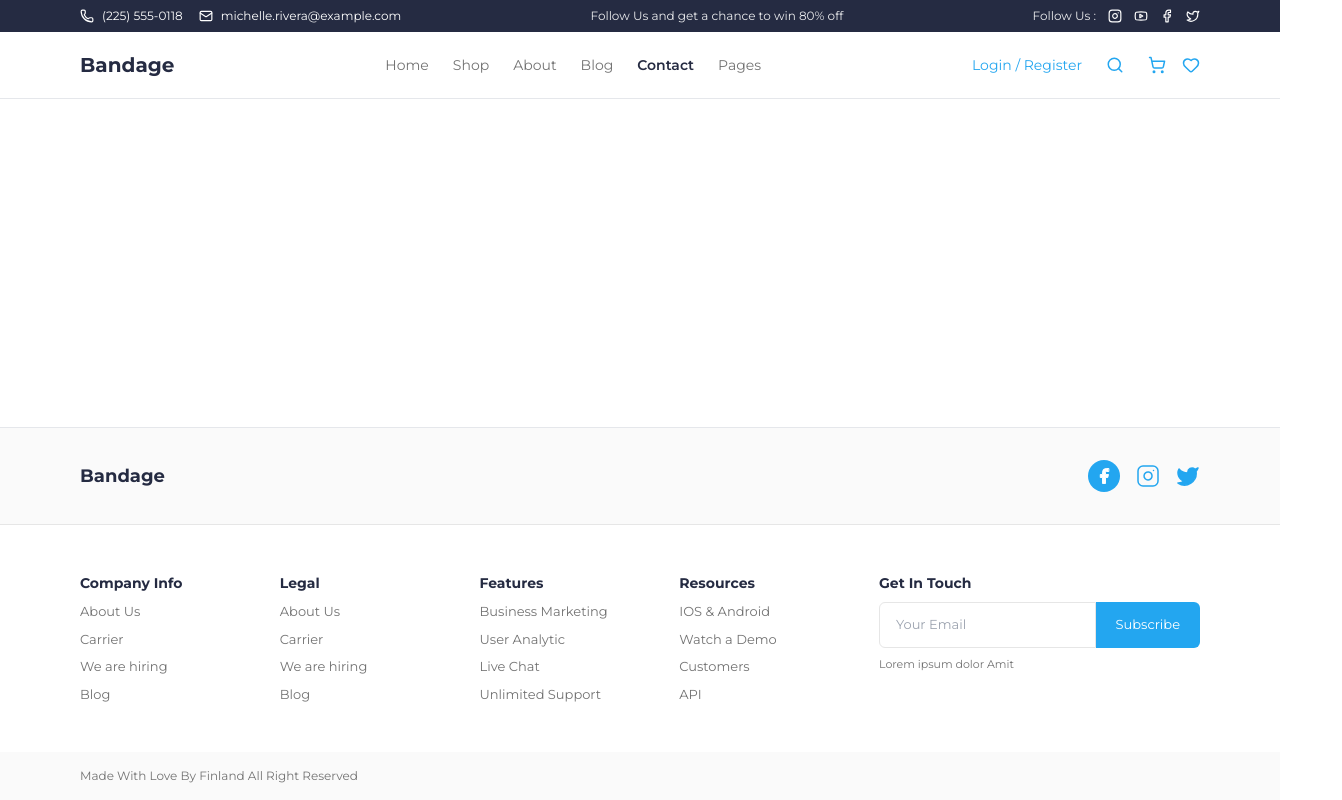
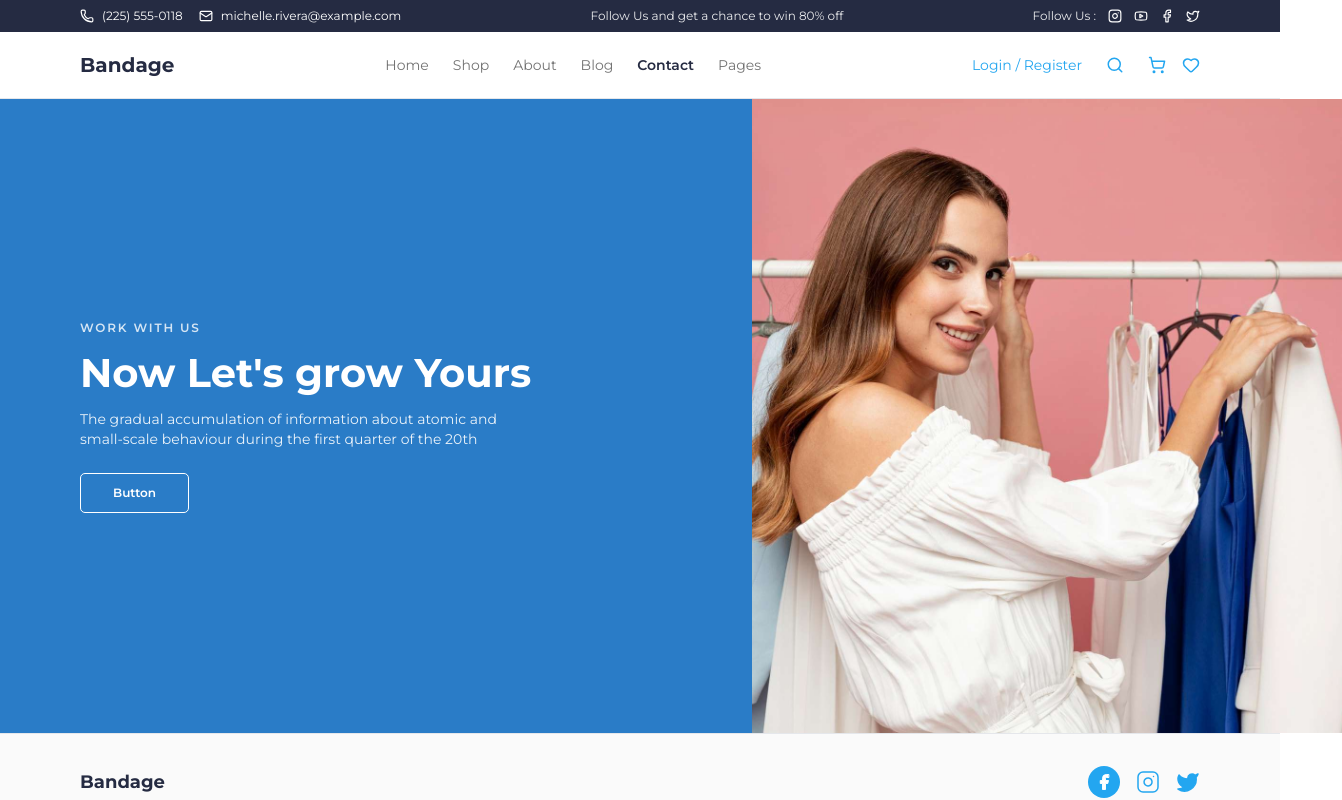
Before and after one commit to ygmrci/workintech-ecommerce, a React (Vite) app: page /contact in a window 1280 px wide. Shown: the top 800 px of the page, 1342 px wide, since content can reach past the window. Built offline with nearby package versions, Linux system fonts and the light colour scheme.

Commit message:
T05: complete ContactPage layout

```diff
--- /dev/null
+++ b/src/pages/ContactPage.jsx
@@ -0,0 +1,54 @@
+import contactImage from "../assets/contact/contact.jpg";
+
+export default function ContactPage() {
+  return (
+    <div className="w-full bg-white">
+      <section className="w-full bg-[#2A7CC7] md:h-[634px]">
+        <div className="w-full max-w-6xl mx-auto px-4 py-12 md:py-0 md:h-full">
+          <div className="relative flex flex-col md:flex-row items-center md:items-stretch md:h-full">
+            <div className="w-full md:w-1/2 flex flex-col items-center md:items-start text-center md:text-left py-10 md:py-0 md:pr-10 md:justify-center">
+              <p className="text-[12px] tracking-[1.8px] font-semibold text-white/80">
+                WORK WITH US
+              </p>
+              <h1 className="mt-3 text-[28px] leading-[36px] md:text-[40px] md:leading-[48px] font-bold text-white max-w-[240px] md:max-w-none">
+                <span className="md:hidden">
+                  Now Let&apos;s
+                  <br />
+                  grow Yours
+                </span>
+                <span className="hidden md:inline">Now Let&apos;s grow Yours</span>
+              </h1>
+              <p className="mt-3 text-[12px] md:text-[14px] leading-[18px] md:leading-[20px] text-white/90 max-w-[240px] md:max-w-none">
+                <span className="md:hidden">
+                  The gradual accumulation of
+                  <br />
+                  information about atomic and
+                  <br />
+                  small-scale behaviour during the
+                  <br />
+                  first quarter of the 20th
+                </span>
+                <span className="hidden md:inline">
+                  The gradual accumulation of information about atomic and
+                  <br />
+                  small-scale behaviour during the first quarter of the 20th
+                </span>
+              </p>
+              <button className="mt-6 h-[40px] px-8 border border-white text-white text-[12px] font-semibold rounded-[5px]">
+                Button
+              </button>
+            </div>
+            <div className="hidden md:block w-full md:w-1/2">
+              <img
+                src={contactImage}
+                alt="Work with us"
+                className="w-full h-[220px] md:w-[590px] md:h-[634px] object-cover md:absolute md:right-[-142px] md:top-0"
+                loading="lazy"
+              />
+            </div>
+          </div>
+        </div>
+      </section>
+    </div>
+  );
+}
--- a/src/routes/AppRouter.jsx
+++ b/src/routes/AppRouter.jsx
@@ -4,6 +4,7 @@ import HomePage from "../pages/HomePage";
 
 const ShopPage = lazy(() => import("../pages/ShopPage"));
 const ProductDetailPage = lazy(() => import("../pages/ProductDetailPage"));
+const ContactPage = lazy(() => import("../pages/ContactPage"));
 const LoadingFallback = () => (
   <div className="w-full flex items-center justify-center py-16 text-[#737373]">
     Yükleniyor...
@@ -16,6 +17,7 @@ export default function AppRouter() {
       <Switch>
         <Route exact path="/" component={HomePage} />
         <Route exact path="/shop" component={ShopPage} />
+        <Route exact path="/contact" component={ContactPage} />
         <Route
           exact
           path="/product/:id"
```
Also changed, not shown: src/assets/contact/contact.jpg (added).
